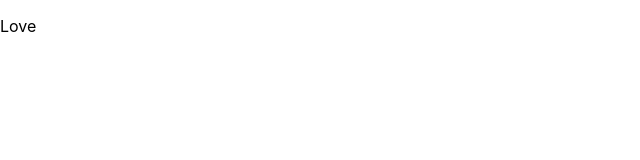
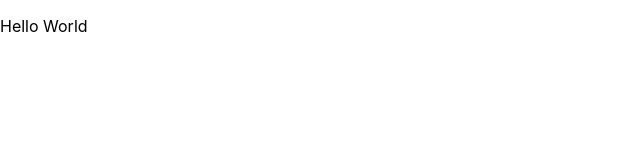
Before and after one commit to martinmatics100/Palmfit-FE, a React (Create React App) app in the folder palmfit_ui/: page / in a window 1280 px wide. Shown: the top 160 px of the page, without its empty margins (0-640 px from the left). Built offline with nearby package versions, Linux system fonts and the light colour scheme.

Commit message:
commit all

```diff
--- a/palmfit_ui/src/App.js
+++ b/palmfit_ui/src/App.js
@@ -1,7 +1,7 @@
 function App() {
   return (
     <div>
-      <p>Love</p>
+      <p>Hello World</p>
     </div>
   );
 }
```
